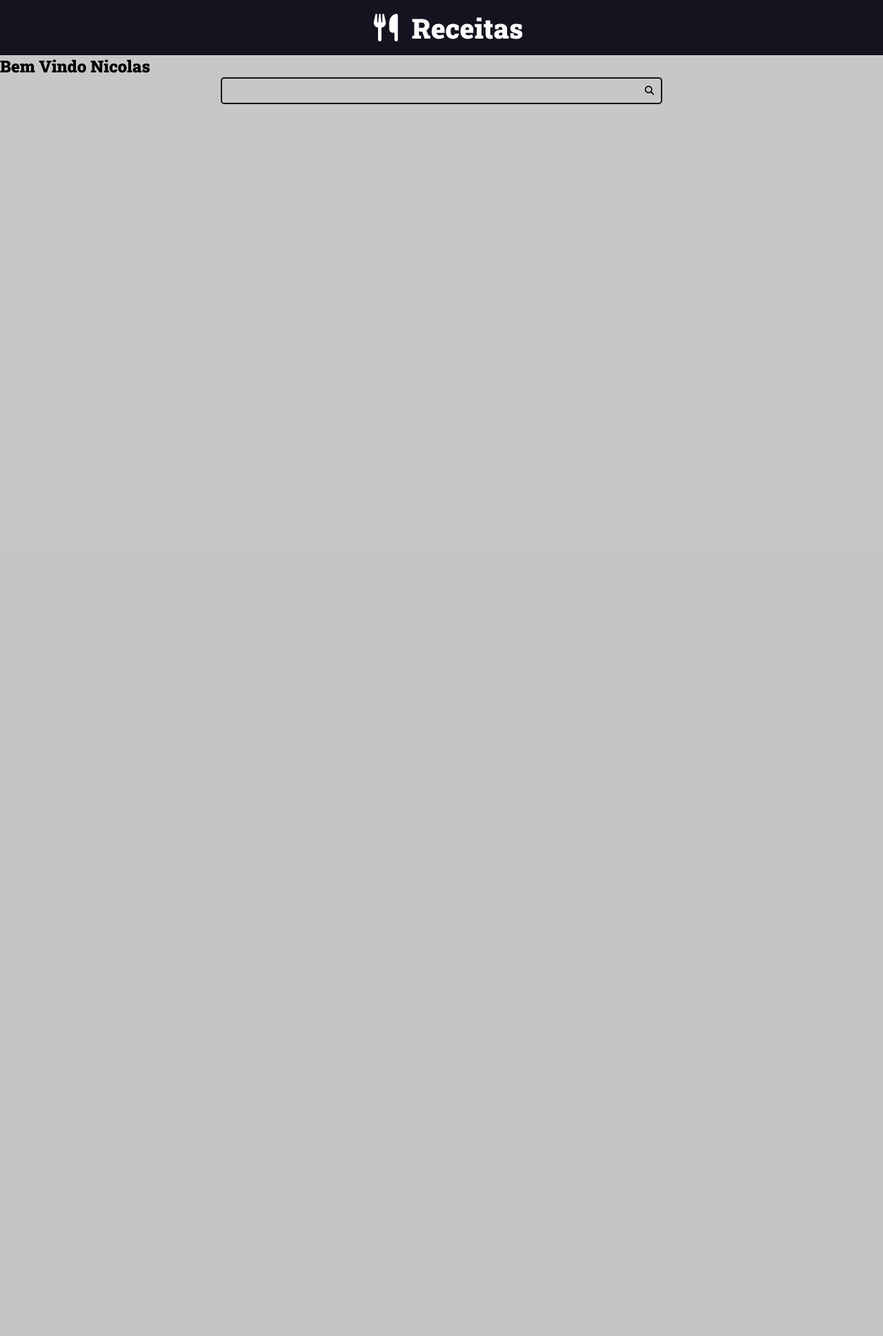
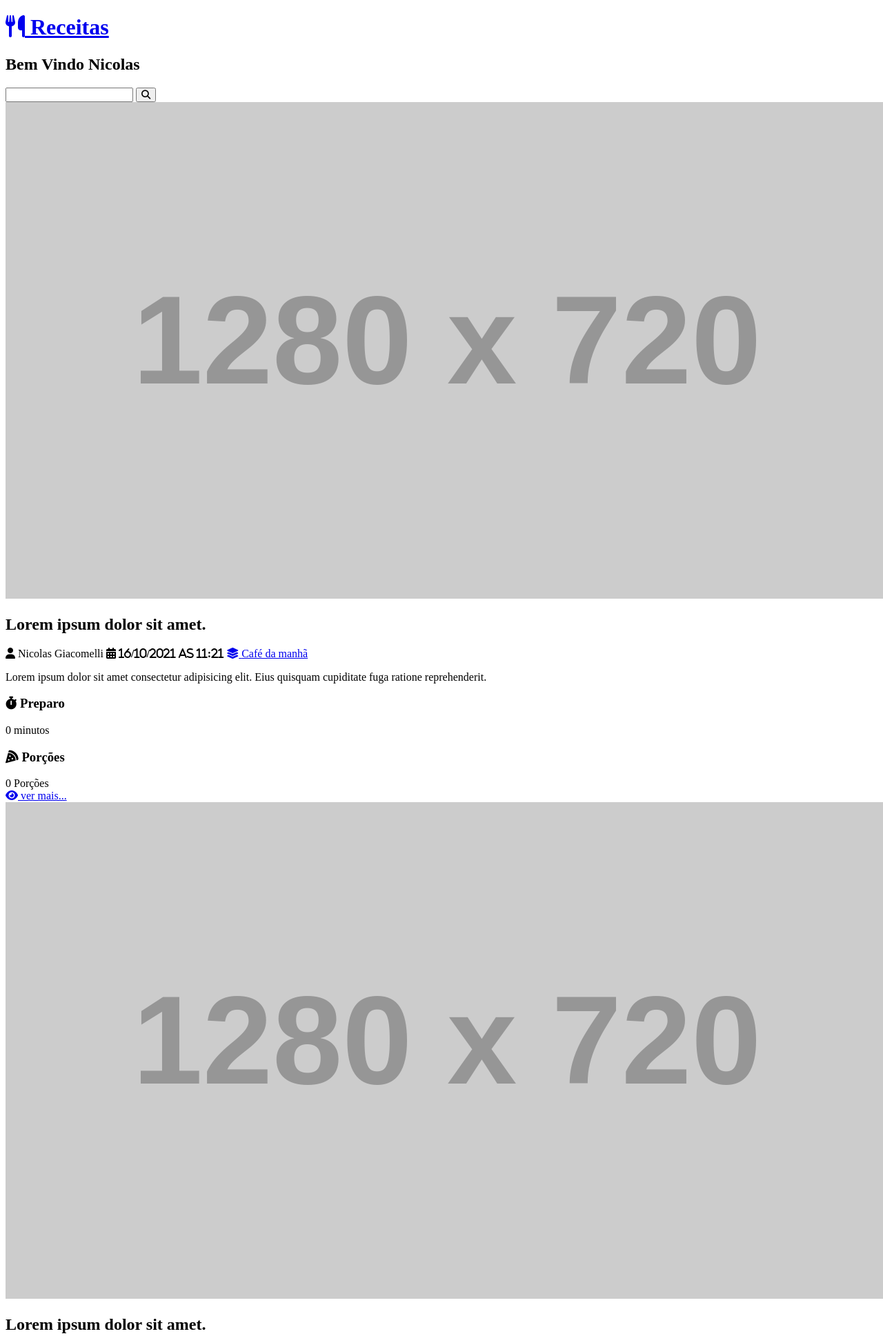
Before and after one commit to Nicolas-Giacomelli/Django_01, a Django app: page /recipes/ in a window 1280 px wide. Shown: the top 1937 px of the page at 69% size. Before the commit the page ends 151 px from the top, so only its background shows below. Run offline with Django 5.2, Linux system fonts and the light colour scheme; grey boxes labelled with a size stand in for pictures from a placeholder-image service; some libraries are stand-ins or nearby versions.

Commit message:
alterado css para dentro do arquivos styles.css, modificado tamanho e formato das receitas

```diff
--- a/projeto/settings.py
+++ b/projeto/settings.py
@@ -119,7 +119,7 @@
 # Static files (CSS, JavaScript, Images)
 # https://docs.djangoproject.com/en/5.1/howto/static-files/
 
-STATIC_URL = 'static/'
+STATIC_URL = '/static/'
 
 # Default primary key field type
 # https://docs.djangoproject.com/en/5.1/ref/settings/#default-auto-field
--- a/recipes/templates/recipes/pages/home.html
+++ b/recipes/templates/recipes/pages/home.html
@@ -1,15 +1,24 @@
 {% include "recipes/partials/head.html" %}
+
 <body>
     {% include "recipes/partials/header.html" %}
     <h2> Bem Vindo {{name}}</h2>
-    <div class="search-container">
-        <div class="container">
-            <form action="" class="search-form">
-                <input type="search" class="search-input" name="search">
-                <button type="submit" class="search-button"><i class="fas fa-search"></i></button>
-            </form>
+    {% include "recipes/partials/search.html" %}
+
+    <main class="main-content-container">
+        <div class="main-content container main-content-list">
+            {% include "recipes/partials/recipe.html" %}
+            {% include "recipes/partials/recipe.html" %}
+            {% include "recipes/partials/recipe.html" %}
+            {% include "recipes/partials/recipe.html" %}
+            {% include "recipes/partials/recipe.html" %}
+            {% include "recipes/partials/recipe.html" %}
+            {% include "recipes/partials/recipe.html" %}
+            {% include "recipes/partials/recipe.html" %}
+            {% include "recipes/partials/recipe.html" %}
         </div>
-    </div>
+    </main>
+    {% include "recipes/partials/footer.html" %}
+</body>
 
-</body>
 </html>
--- /dev/null
+++ b/recipes/templates/recipes/partials/footer.html
@@ -0,0 +1,12 @@
+<footer class="main-footer">
+    <div class="developer">
+        <a href="" target="_blank" rel="noreferer noopener">
+            By Nicolas Giacomelli
+        </a>
+    </div>
+    <div class="powered">
+        <a href="" target="_blank" rel="noreferer noopener">
+
+        </a>
+    </div>
+</footer>
--- a/recipes/templates/recipes/partials/head.html
+++ b/recipes/templates/recipes/partials/head.html
@@ -1,3 +1,4 @@
+{% load static %}
 <!DOCTYPE html>
 <html lang="en">
 
@@ -23,146 +24,11 @@
     <link rel="preconnect" href="https://fonts.gstatic.com" crossorigin>
     <link href="https://fonts.googleapis.com/css2?family=Roboto+Slab:wght@900&display=swap" rel="stylesheet">
 
+    <!--Importando styles.css da pasta static/recipes/css/-->
+    <link rel="stylesheet" href="{% static 'recipes/css/styles.css' %}">
+
+
     <title>Receitas</title>
 
-    <style>
-        :root {
-            --color-primary: #269fe6;
-            --color-primary-hover: #2086c2;
-            --color-primary-dark: #13141f;
-            --color-primary-dark-hover: #212336;
-            --color-primary-light: #d4ecfa;
-            --color-primary-light-hover: #bdd8e7;
 
-            --color-white: #fff;
-            --color-black: #000;
-
-            --color-dark-text: #444;
-            --color-info-light: #cce5ff;
-            --color-debug-light: #cce5ff;
-            --color-succes-light: #d4edda;
-            --color-alert-light: #fff3cd;
-            --color-warning-light: #fff3cd;
-            --color-error-light: #f8d7da;
-
-            --color-info-dark: #4d86c4;
-            --color-debug-dark: #4d86c4;
-            --color-success-dark: #4a9c5d;
-            --color-alert-dark: #927f40;
-            --color-warning-dark: #927f40;
-            --color-error-dark: #da525d;
-
-            --color-gray-0: #f9f9f9;
-            --color-gray-1: #e0e0e0;
-            --color-gray-2: #c7c7c7;
-            --color-gray-3: #aeaeae;
-            --color-gray-4: #959595;
-            --color-gray-5: #7d7d7d;
-            --color-gray-6: #646464;
-            --color-gray-7: #4b4b4b;
-            --color-gray-8: #323232;
-            --color-gray-9: #191919;
-
-            --font-primary: sans-serif;
-            --font-headings: 'Roboto Slab', serif;
-
-            --spacing-gutter-large: 4rem;
-            --spacing-gutter-medium: 3rem;
-        }
-
-        * {
-            padding: 0;
-            margin: 0;
-            box-sizing: border-box;
-        }
-
-        html {
-            font-size: 62.5%
-        }
-
-        body {
-            font-size: 1.6rem;
-            font-family: var(--font-primary);
-            background-color: var(--color-gray-2);
-        }
-
-        h1,
-        h2,
-        h3,
-        h4,
-        h5,
-        h6 {
-            font-family: var(--font-headings);
-        }
-
-        .container {
-            padding: var(--spacing-gutter-medium) max-width: 90rem;
-            margin: 0 auto;
-
-        }
-
-        .main-header-container {
-            background: var(--color-primary-dark);
-
-        }
-
-        .main-logo {
-            font-size: 4rem;
-            color: var(--color-white);
-            text-decoration: none;
-            display: flex;
-            flex-flow: row nowrap;
-            align-items: center;
-            justify-content: center;
-            width: fit-content;
-            margin: 0 auto;
-        }
-
-        .main-logo-icon {
-            margin: 2rem;
-        }
-
-        .search-form {
-            border: .2rem solid var(--color-primary-dark);
-            max-width: 64rem;
-            margin: 0 auto;
-            border-radius: .5rem;
-            position: relative;
-            transition: all 300ms ease-in-out;
-        }
-
-        .search-input,
-        .search-button {
-            border: none;
-            background: none;
-            outline: none;
-            padding: 1rem;
-            transition: all 300ms ease-in-out;
-        }
-
-        .search-button {
-            position: absolute;
-            top: 0;
-            right: 0;
-        }
-
-        .search-input {
-            width: 100%;
-            padding-right: 3rem;
-        }
-
-        .search-button:focus {
-            outline: 1px solid var(--color-primary);
-            background: rgba(0, 0, 0, .05);
-        }
-
-        .search-form:focus-within {
-            border-color: var(--color-primary);
-            background: var(--color-white);
-        }
-
-        .search-form:focus-within .search-button {
-            color: var(--color-primary);
-        }
-    </style>
 </head>
--- /dev/null
+++ b/recipes/templates/recipes/partials/recipe.html
@@ -0,0 +1,52 @@
+<div class="recipe recipe-list-item">
+    <div class="recipe-cover">
+        <img src="https://placehold.co/1280x720/269fe6/FFFFFF/png" alt="temporario">
+    </div>
+    <div class="recipe-title-container">
+        <h2 class="recipe-title">Lorem ipsum dolor sit amet.</h2>
+    </div>
+
+    <div class="recipe-author">
+        <span class="recipe-author-item">
+            <i class="fas fa-user"></i>
+            Nicolas Giacomelli
+        </span>
+        <span class="recipe-author-item">
+            <i class="fas fa-calendar-alt">
+                16/10/2021 as 11:21
+            </i>
+        </span>
+        <span class="recipe-author-item">
+            <a href="/recipes/category/cafe-da-manha">
+                <i class="fas fa-layer-group"></i>
+                <span>Café da manhã</span>
+            </a>
+        </span>
+    </div>
+    <div class="recipe-content">
+        <p>Lorem ipsum dolor sit amet consectetur adipisicing elit. Eius quisquam cupiditate fuga ratione
+            reprehenderit.</p>
+    </div>
+    <div class="recipe-meta-container">
+        <div class="recipe-meta recipe-preparation">
+            <h3 class="recipe-meta-title"><i class="fas fa-stopwatch"></i> Preparo</h3>
+            <div class="recipe-meta-text">
+                0 minutos
+            </div>
+        </div>
+        <div class="recipe-meta recipe-servings">
+            <h3 class="recipe-meta-title"><i class="fas fa-pizza-slice"></i> Porções</h3>
+            <div class="recipe-meta-text">
+                0 Porções
+            </div>
+        </div>
+    </div>
+
+    <footer class="recipe-footer">
+        <a href="/recipes/3/" class="recipe-read-more button button-dark button-full-width">
+            <i class="fas fa-eye"></i>
+            <span>ver mais...</span>
+        </a>
+    </footer>
+
+</div>
--- /dev/null
+++ b/recipes/templates/recipes/partials/search.html
@@ -0,0 +1,8 @@
+<div class="search-container">
+    <div class="container">
+        <form action="" class="search-form">
+            <input type="search" class="search-input" name="search">
+            <button type="submit" class="search-button"><i class="fas fa-search"></i></button>
+        </form>
+    </div>
+</div>
```
